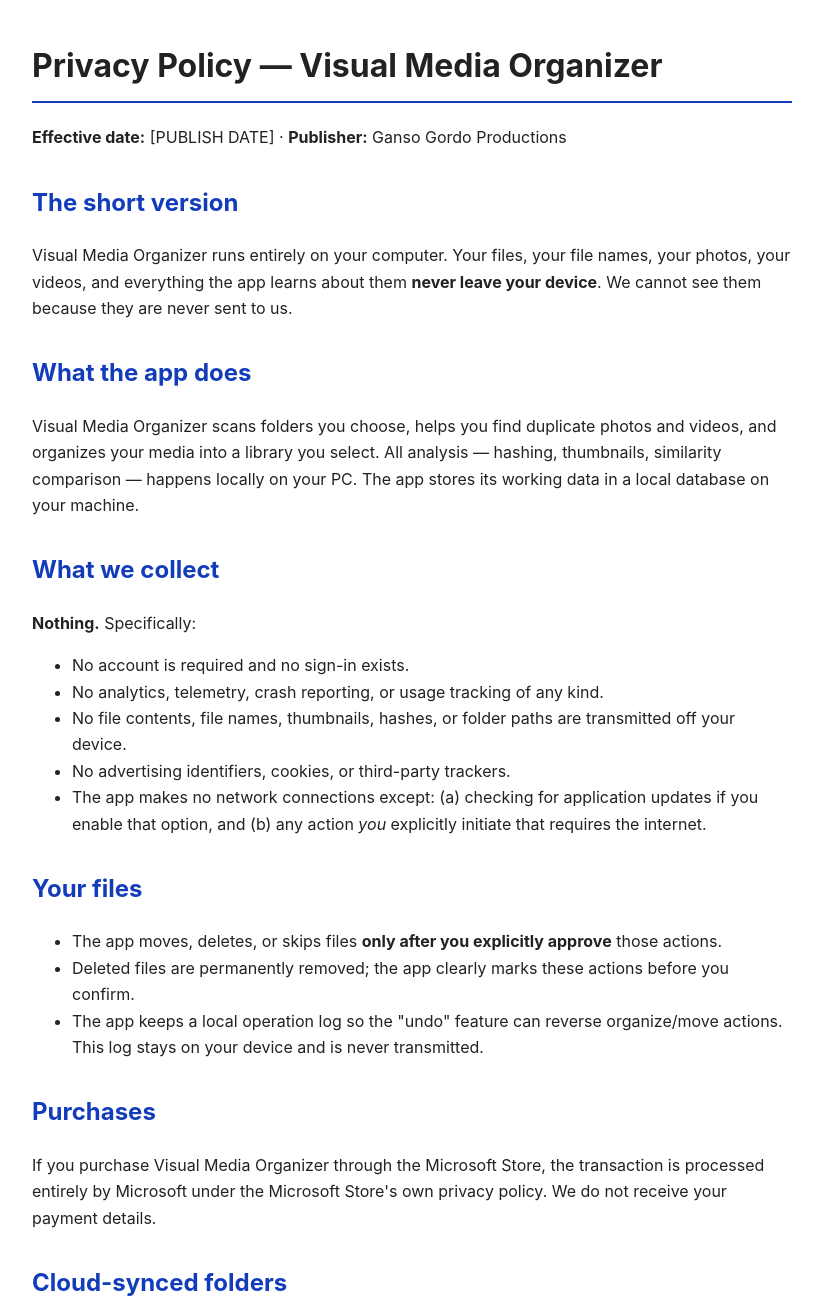
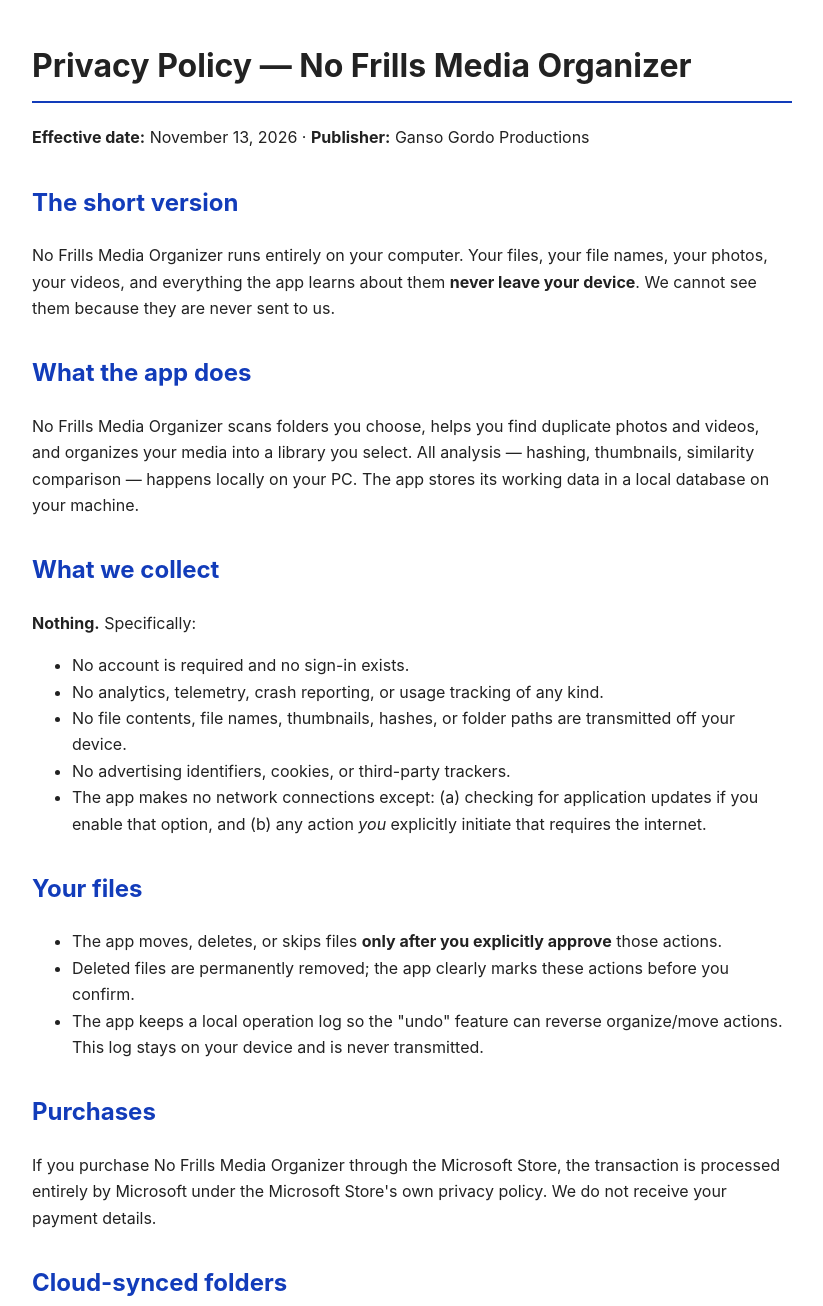
Before and after one commit to HvyGoose/HvyGoose.github.io, a plain HTML site: page privacy.html in a window 1280 px wide. Shown: the top 1306 px of the page, without its empty margins (228-1051 px from the left). Drawn offline with Linux system fonts and the light colour scheme.

Commit message:
Add files via upload

```diff
--- a/privacy.html
+++ b/privacy.html
@@ -1,7 +1,7 @@
 <!DOCTYPE html>
 <html lang="en"><head><meta charset="utf-8">
 <meta name="viewport" content="width=device-width, initial-scale=1">
-<title>Privacy Policy — Visual Media Organizer</title>
+<title>Privacy Policy — No Frills Media Organizer</title>
 <style>
 body { font-family: -apple-system, "Segoe UI", Roboto, sans-serif; max-width: 760px; margin: 40px auto; padding: 0 20px; line-height: 1.65; color: #222; }
 h1 { border-bottom: 2px solid #123cba; padding-bottom: 8px; }
@@ -9,12 +9,12 @@ h2 { color: #123cba; margin-top: 32px; }
 a { color: #123cba; }
 footer { margin-top: 48px; padding-top: 16px; border-top: 1px solid #ccc; font-size: 0.9em; color: #666; }
 </style></head><body>
-<h1>Privacy Policy — Visual Media Organizer</h1>
-<p><strong>Effective date:</strong> [PUBLISH DATE] · <strong>Publisher:</strong> Ganso Gordo Productions</p>
+<h1>Privacy Policy — No Frills Media Organizer</h1>
+<p><strong>Effective date:</strong> November 13, 2026 · <strong>Publisher:</strong> Ganso Gordo Productions</p>
 <h2>The short version</h2>
-<p>Visual Media Organizer runs entirely on your computer. Your files, your file names, your photos, your videos, and everything the app learns about them <strong>never leave your device</strong>. We cannot see them because they are never sent to us.</p>
+<p>No Frills Media Organizer runs entirely on your computer. Your files, your file names, your photos, your videos, and everything the app learns about them <strong>never leave your device</strong>. We cannot see them because they are never sent to us.</p>
 <h2>What the app does</h2>
-<p>Visual Media Organizer scans folders you choose, helps you find duplicate photos and videos, and organizes your media into a library you select. All analysis — hashing, thumbnails, similarity comparison — happens locally on your PC. The app stores its working data in a local database on your machine.</p>
+<p>No Frills Media Organizer scans folders you choose, helps you find duplicate photos and videos, and organizes your media into a library you select. All analysis — hashing, thumbnails, similarity comparison — happens locally on your PC. The app stores its working data in a local database on your machine.</p>
 <h2>What we collect</h2>
 <p><strong>Nothing.</strong> Specifically:</p>
 <ul>
@@ -31,7 +31,7 @@ footer { margin-top: 48px; padding-top: 16px; border-top: 1px solid #ccc; font-s
 <li>The app keeps a local operation log so the &quot;undo&quot; feature can reverse organize/move actions. This log stays on your device and is never transmitted.</li>
 </ul>
 <h2>Purchases</h2>
-<p>If you purchase Visual Media Organizer through the Microsoft Store, the transaction is processed entirely by Microsoft under the Microsoft Store's own privacy policy. We do not receive your payment details.</p>
+<p>If you purchase No Frills Media Organizer through the Microsoft Store, the transaction is processed entirely by Microsoft under the Microsoft Store's own privacy policy. We do not receive your payment details.</p>
 <h2>Cloud-synced folders</h2>
 <p>If you choose to scan folders managed by cloud services (OneDrive, Dropbox, Google Drive, etc.), those services' own software may upload or download files according to <em>their</em> settings. That behavior is governed by your agreements with those providers, not by us. The app never talks to any cloud service directly.</p>
 <h2>Children's privacy</h2>
```
Also changed, not shown: index.html (+2 -2 lines), terms.html (+4 -4 lines).
